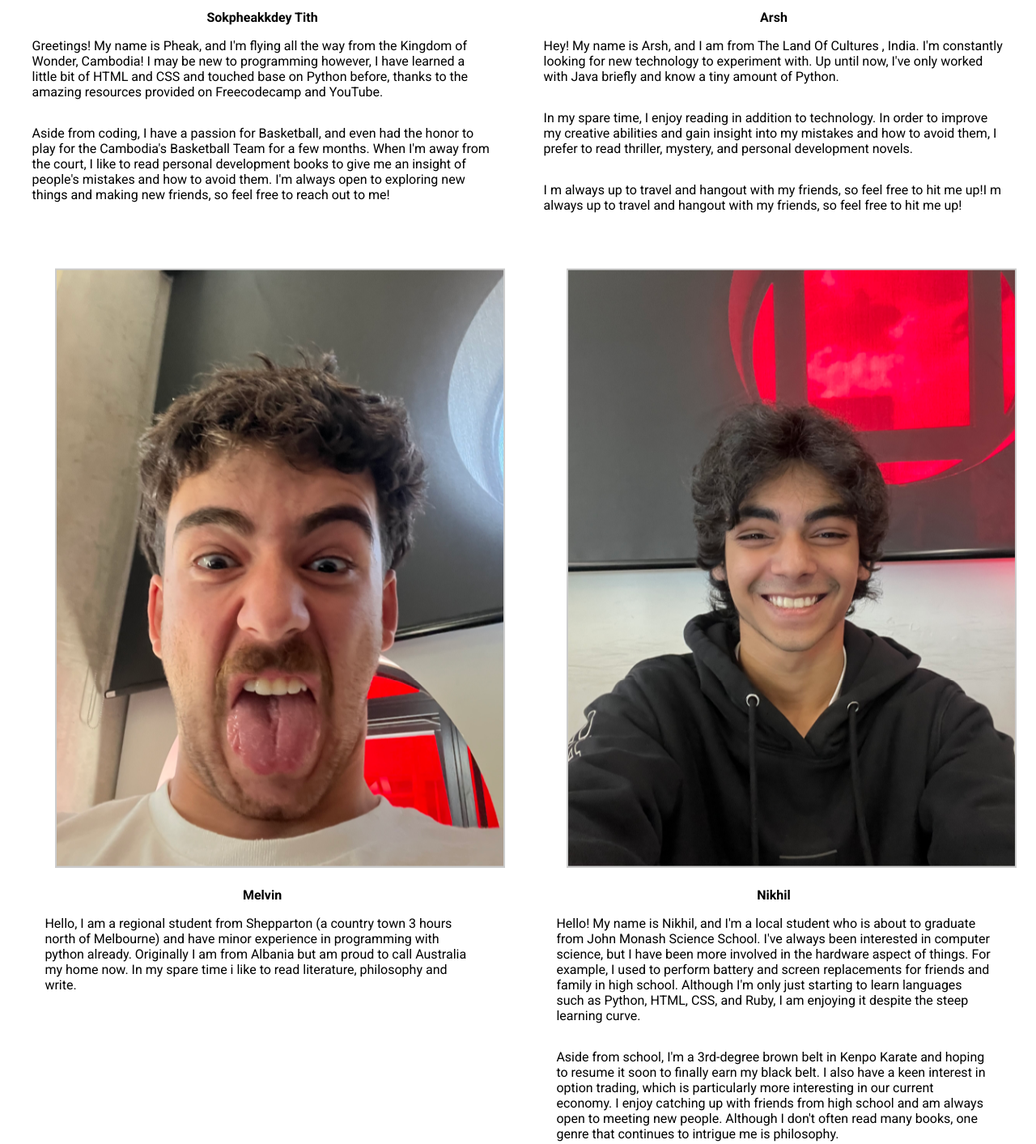
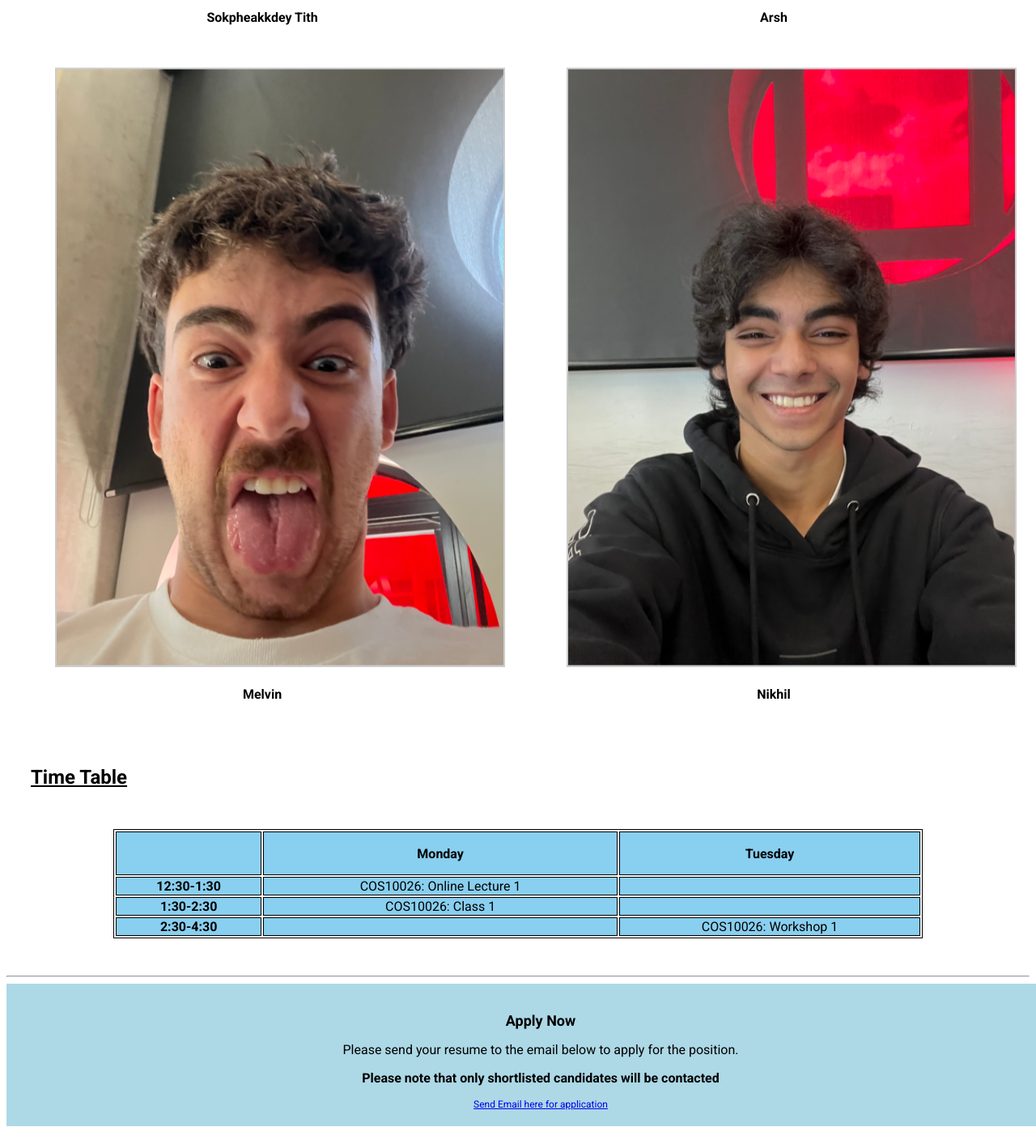
Before and after one commit to nik2672/Introductory-semester-1-website, a plain HTML site: page about.html in a window 1280 px wide. Shown: the part 1680-3093 px from the top of the page at 81% size. After the commit the page ends 3071 px from the top, so only its background shows below. Drawn offline with Linux system fonts and the light colour scheme.

Commit message:
Update about.html

```diff
--- a/about.html
+++ b/about.html
@@ -48,28 +48,21 @@
     <section class="members">
         <figure><img src="images/pheak.jpeg" alt="Image of Pheak" class="selfies"></figure> <!----created class-->
         <figcaption>Sokpheakkdey Tith</figcaption>
-        <p>Greetings! My name is Pheak, and I'm flying all the way from the Kingdom of Wonder, Cambodia! I may be new to programming however, I have learned a little bit of HTML and CSS and touched base on Python before, thanks to the amazing resources provided on Freecodecamp and YouTube.</p>
-        <p>Aside from coding, I have a passion for Basketball, and even had the honor to play for the Cambodia's Basketball Team for a few months. When I'm away from the court, I like to read personal development books to give me an insight of people's mistakes and how to avoid them. I'm always open to exploring new things and making new friends, so feel free to reach out to me!</p>
+        <!---removed descriptions-->
     </section>
     <section class="members">
         <figure><img src="images/arsh.jpeg" alt="Image of Arsh" class=selfies></figure> <!--created class -->
         <figcaption>Arsh</figcaption>
-        <p>Hey! My name is Arsh, and I am from The Land Of Cultures , India. I'm constantly looking for new technology to experiment with. Up until now, I've only worked with Java briefly and know a tiny amount of Python.</p>
-        <p>In my spare time, I enjoy reading in addition to technology. In order to improve my creative abilities and gain insight into my mistakes and how to avoid them, I prefer to read thriller, mystery, and personal development novels.</p>
-        <p>I m always up to travel and hangout with my friends, so feel free to hit me up!I m always up to travel and hangout with my friends, so feel free to hit me up!</p>
     </section>
 </section>
 <section class="container-2">
     <section class="members">
         <figure><img src="images/melvin.jpeg" alt="Image of Melvin" class=selfies></figure> <!---crated class-->
         <figcaption>Melvin</figcaption>
-        <p>Hello, I am a regional student from Shepparton (a country town 3 hours north of Melbourne) and have minor experience in programming with python already. Originally I am from Albania but am proud to call Australia my home now. In my spare time i like to read literature, philosophy and write.</p>
     </section>
     <section class="members">
         <figure><img src="images/nik.jpeg" alt="Image of Nik" class=selfies></figure> <!---crated class-->
         <figcaption>Nikhil</figcaption>
-        <p>Hello! My name is Nikhil, and I'm a local student who is about to graduate from John Monash Science School. I've always been interested in computer science, but I have been more involved in the hardware aspect of things. For example, I used to perform battery and screen replacements for friends and family in high school. Although I'm only just starting to learn languages such as Python, HTML, CSS, and Ruby, I am enjoying it despite the steep learning curve.</p>
-        <p>Aside from school, I'm a 3rd-degree brown belt in Kenpo Karate and hoping to resume it soon to finally earn my black belt. I also have a keen interest in option trading, which is particularly more interesting in our current economy. I enjoy catching up with friends from high school and am always open to meeting new people. Although I don't often read many books, one genre that continues to intrigue me is philosophy.</p>
     </section>
 </section>
     <section class="subheading">
```
